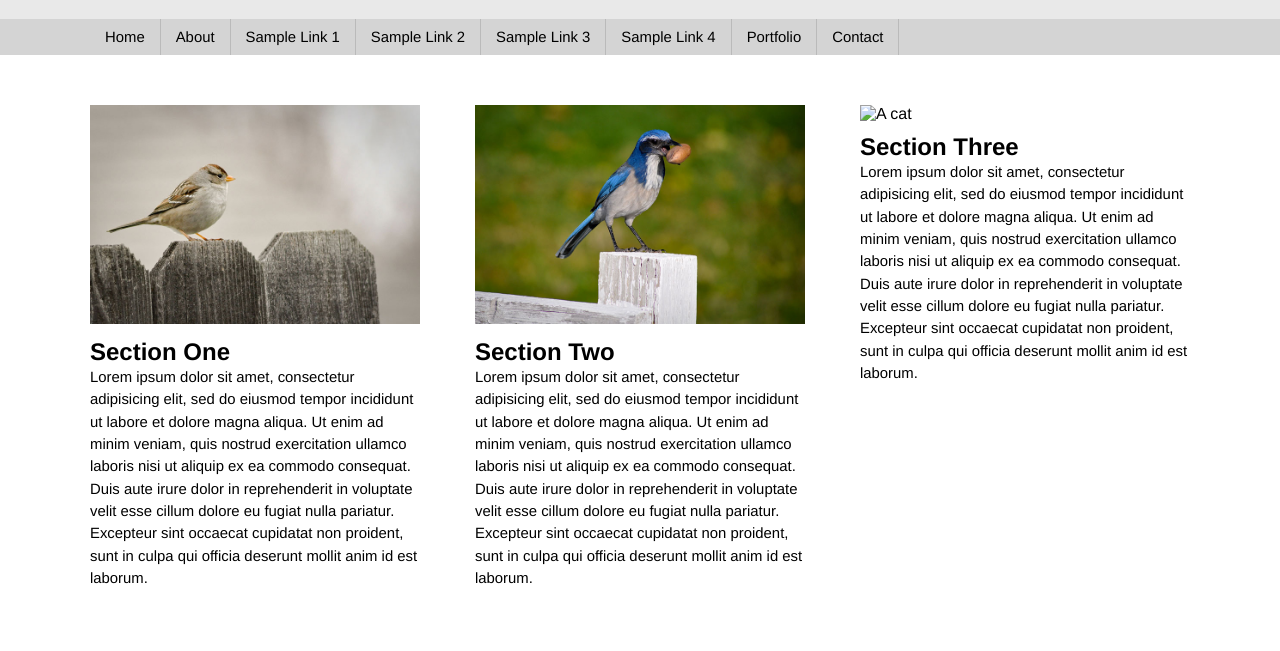
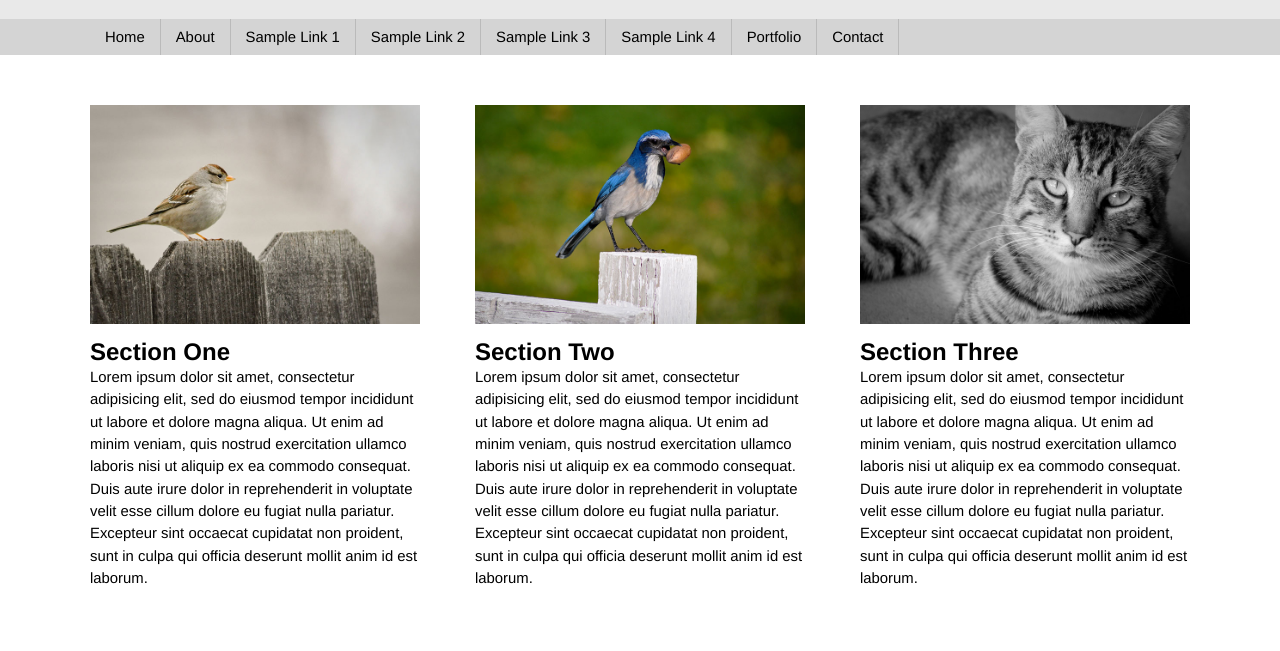
Before and after one commit to kolelnielsen/ResponsiveDesign, a plain HTML site: page index.html in a window 1280 px wide. Shown: the part 98-749 px from the top of the page. Drawn offline with Linux system fonts and the light colour scheme; files whose address does not match are found by name.

Commit message:
Update index.html

```diff
--- a/index.html
+++ b/index.html
@@ -56,7 +56,7 @@
 
 			<!-- one-third -->
 			<div class="one-third one-third-last mobile-collapse">
-				<img src="images/3.jpg" alt="A cat" />
+				<img src="3.jpg" alt="A cat" />
 				<h2>Section Three</h2>
 				<p>Lorem ipsum dolor sit amet, consectetur adipisicing elit, sed do eiusmod tempor incididunt ut labore et dolore magna aliqua. Ut enim ad minim veniam, quis nostrud exercitation ullamco laboris nisi ut aliquip ex ea commodo consequat. Duis aute irure dolor in reprehenderit in voluptate velit esse cillum dolore eu fugiat nulla pariatur. Excepteur sint occaecat cupidatat non proident, sunt in culpa qui officia deserunt mollit anim id est laborum.</p>
 			</div><!--/one-third-->
```
